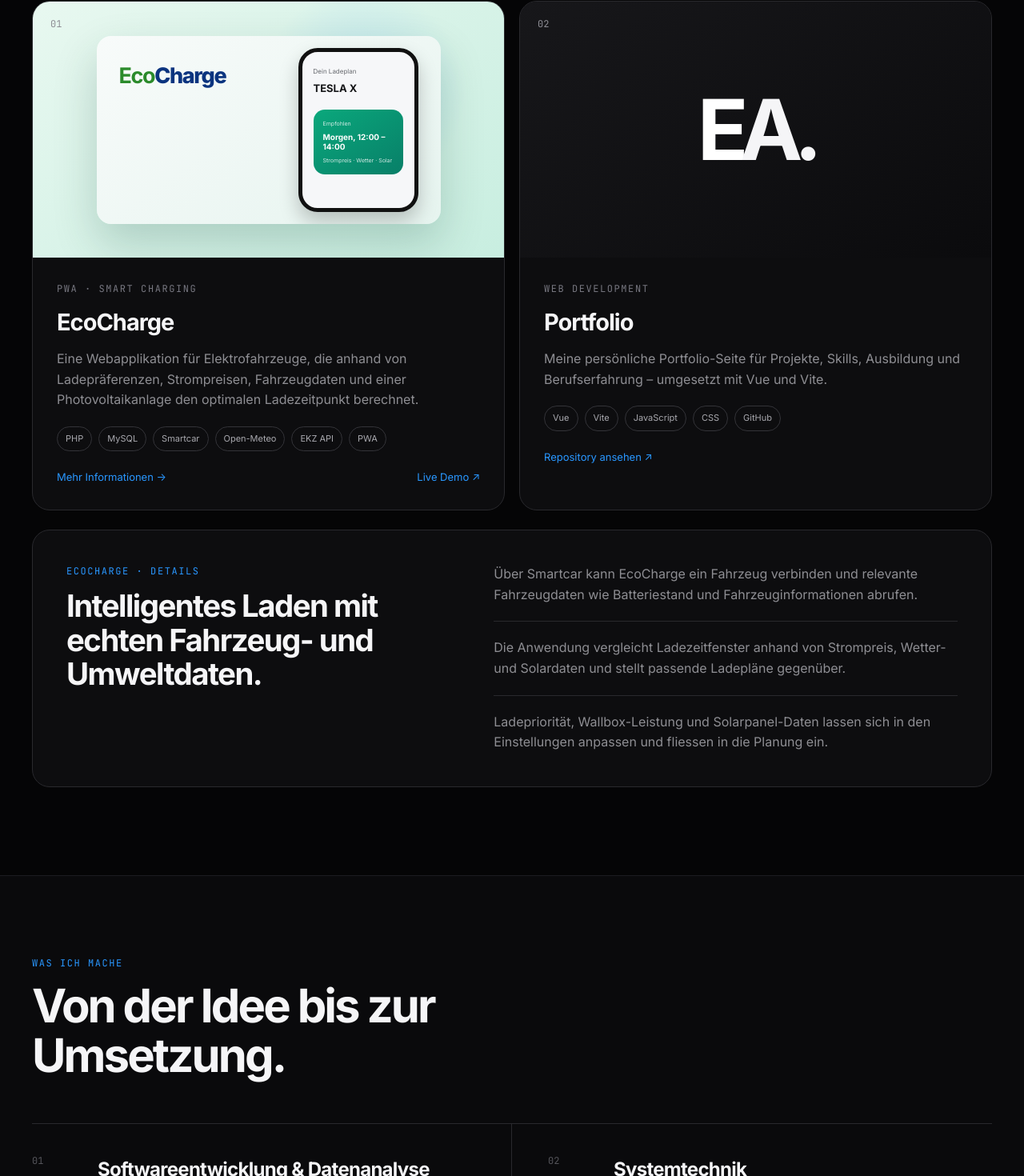
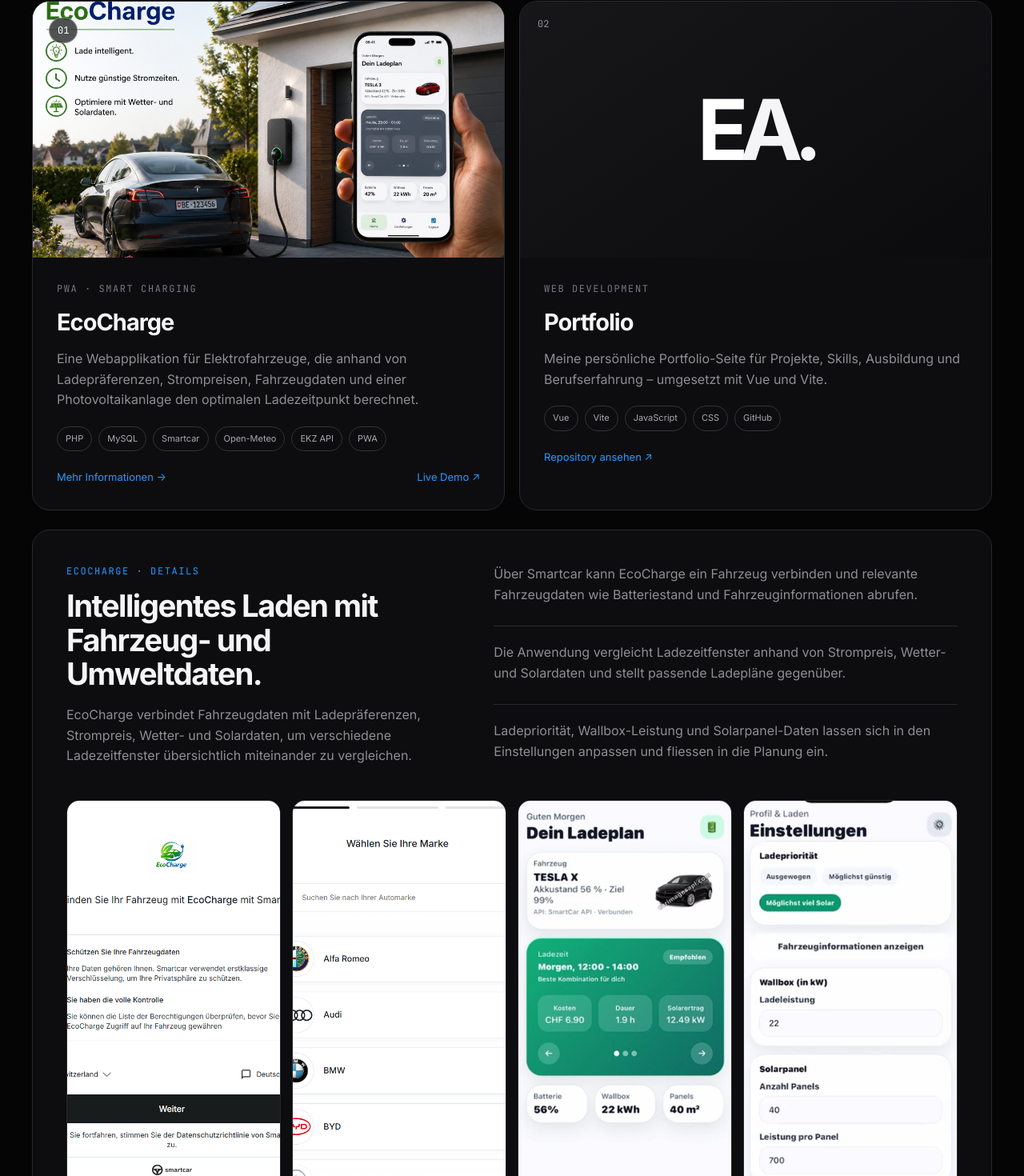
Before and after one commit to efeavci/portfolio-page, a Vue app: page / in a window 1280 px wide. Shown: the part 1273-2743 px from the top of the page at 80% size. Built offline with nearby package versions, Linux system fonts and the light colour scheme.

Commit message:
Add EcoCharge project gallery

```diff
--- a/src/components/ProjectsSection.vue
+++ b/src/components/ProjectsSection.vue
@@ -1,25 +1,28 @@
+<script setup>
+import ecochargeCover from "../../assets/images/ecocharge/cover.png";
+import smartcarConnect from "../../assets/images/ecocharge/smartcar_connect.png";
+import vehicleSelection from "../../assets/images/ecocharge/vehicle_selection.png";
+import chargingPlan from "../../assets/images/ecocharge/charging_plan1.png";
+import settings from "../../assets/images/ecocharge/settings.png";
+</script>
+
 <template>
   <section class="section projects" id="work">
     <header class="section-heading">
       <p class="eyebrow">PROJEKTE</p>
       <h2>Projekte, an denen ich gearbeitet habe.</h2>
     </header>
+
     <div class="projects-grid">
       <article class="project-card ecocharge-card">
-        <div class="project-image ecocharge-art">
+        <div class="project-image ecocharge-cover">
           <span>01</span>
-          <div class="ecocharge-preview" aria-hidden="true">
-            <div class="ecocharge-brand"><strong>Eco</strong>Charge</div>
-            <div class="ecocharge-phone">
-              <small>Dein Ladeplan</small>
-              <strong>TESLA X</strong>
-              <div class="charge-plan">
-                <span>Empfohlen</span>
-                <b>Morgen, 12:00 – 14:00</b>
-                <small>Strompreis · Wetter · Solar</small>
-              </div>
-            </div>
-          </div>
+          <img
+            :src="ecochargeCover"
+            alt="EcoCharge – Smart-Charging-Webapplikation"
+            loading="lazy"
+            decoding="async"
+          />
         </div>
         <div class="project-content">
           <p class="meta">PWA · SMART CHARGING</p>
@@ -47,6 +50,7 @@
           </div>
         </div>
       </article>
+
       <article class="project-card">
         <div class="project-image portfolio-art">
           <span>02</span><strong>EA.</strong>
@@ -74,10 +78,16 @@
     </div>
 
     <article class="ecocharge-details" id="ecocharge-details">
-      <div>
+      <div class="ecocharge-intro">
         <p class="eyebrow">ECOCHARGE · DETAILS</p>
-        <h3>Intelligentes Laden mit echten Fahrzeug- und Umweltdaten.</h3>
+        <h3>Intelligentes Laden mit Fahrzeug- und Umweltdaten.</h3>
+        <p>
+          EcoCharge verbindet Fahrzeugdaten mit Ladepräferenzen, Strompreis,
+          Wetter- und Solardaten, um verschiedene Ladezeitfenster übersichtlich
+          miteinander zu vergleichen.
+        </p>
       </div>
+
       <div class="ecocharge-features">
         <p>
           Über Smartcar kann EcoCharge ein Fahrzeug verbinden und relevante
@@ -92,94 +102,76 @@
           den Einstellungen anpassen und fliessen in die Planung ein.
         </p>
       </div>
+
+      <div class="ecocharge-gallery">
+        <figure>
+          <img
+            :src="smartcarConnect"
+            alt="EcoCharge Smartcar-Verbindung"
+            loading="lazy"
+            decoding="async"
+          />
+          <figcaption>Fahrzeug über Smartcar verbinden</figcaption>
+        </figure>
+        <figure>
+          <img
+            :src="vehicleSelection"
+            alt="EcoCharge Fahrzeugauswahl"
+            loading="lazy"
+            decoding="async"
+          />
+          <figcaption>Fahrzeug auswählen</figcaption>
+        </figure>
+        <figure>
+          <img
+            :src="chargingPlan"
+            alt="EcoCharge Ladeplanung"
+            loading="lazy"
+            decoding="async"
+          />
+          <figcaption>Ladezeiten vergleichen</figcaption>
+        </figure>
+        <figure>
+          <img
+            :src="settings"
+            alt="EcoCharge Einstellungen für Laden und Solaranlage"
+            loading="lazy"
+            decoding="async"
+          />
+          <figcaption>Lade- und Solareinstellungen</figcaption>
+        </figure>
+      </div>
     </article>
   </section>
 </template>
 
 <style scoped>
-.ecocharge-art {
-  background:
-    radial-gradient(circle at 70% 35%, rgba(41, 151, 255, 0.18), transparent 28%),
-    linear-gradient(145deg, #e8f8f0, #c8eee0);
+.ecocharge-cover {
+  position: relative;
+  padding: 0;
+  overflow: hidden;
+  background: #dff4ec;
 }
 
-.ecocharge-preview {
-  width: min(82%, 430px);
-  height: 235px;
-  position: relative;
-  border-radius: 18px;
-  background: linear-gradient(145deg, #f8fbfa, #e6f4ef);
-  box-shadow: 0 24px 55px rgba(0, 60, 45, 0.2);
-  overflow: hidden;
+.ecocharge-cover > span {
+  position: absolute;
+  z-index: 2;
+  top: 20px;
+  left: 20px;
+  padding: 7px 10px;
+  border: 1px solid rgba(255, 255, 255, 0.35);
+  border-radius: 999px;
+  background: rgba(5, 5, 6, 0.68);
+  color: #fff;
+  backdrop-filter: blur(10px);
 }
 
-.ecocharge-brand {
-  position: absolute;
-  top: 28px;
-  left: 28px;
-  color: #0b347f;
-  font-size: 27px;
-  font-weight: 800;
-  letter-spacing: -0.05em;
-}
-
-.ecocharge-brand strong {
-  color: #2b8b2b;
-}
-
-.ecocharge-phone {
-  position: absolute;
-  width: 150px;
-  height: 205px;
-  right: 28px;
-  top: 15px;
-  padding: 18px 14px;
-  border: 5px solid #111;
-  border-radius: 24px;
-  background: #f6f7f9;
-  color: #161719;
-  box-shadow: 0 12px 25px rgba(0, 0, 0, 0.22);
-}
-
-.ecocharge-phone > small,
-.ecocharge-phone > strong {
+.ecocharge-cover img {
+  width: 100%;
+  height: 100%;
+  min-height: 330px;
   display: block;
-}
-
-.ecocharge-phone > small {
-  font-size: 8px;
-  color: #686b70;
-}
-
-.ecocharge-phone > strong {
-  margin-top: 4px;
-  font-size: 13px;
-}
-
-.charge-plan {
-  margin-top: 16px;
-  padding: 12px;
-  border-radius: 14px;
-  background: linear-gradient(145deg, #0aa87c, #087f68);
-  color: #fff;
-}
-
-.charge-plan span,
-.charge-plan b,
-.charge-plan small {
-  display: block;
-}
-
-.charge-plan span,
-.charge-plan small {
-  font-size: 7px;
-  opacity: 0.8;
-}
-
-.charge-plan b {
-  margin: 5px 0;
-  font-size: 10px;
-  line-height: 1.25;
+  object-fit: cover;
 }
 
 .project-actions {
@@ -195,17 +187,22 @@
   padding: 42px;
   display: grid;
   grid-template-columns: 0.9fr 1.1fr;
-  gap: 60px;
+  gap: 42px 60px;
   border: 1px solid var(--border);
   border-radius: 22px;
   background: var(--surface);
 }
 
-.ecocharge-details h3 {
+.ecocharge-intro h3 {
   margin-top: 12px;
   font-size: clamp(28px, 3vw, 40px);
   line-height: 1.1;
   letter-spacing: -0.04em;
+}
+
+.ecocharge-intro > p:last-child {
+  margin-top: 18px;
+  color: var(--muted);
 }
 
 .ecocharge-features {
@@ -224,21 +221,43 @@
   border-bottom: 0;
 }
 
+.ecocharge-gallery {
+  grid-column: 1 / -1;
+  display: grid;
+  grid-template-columns: repeat(4, minmax(0, 1fr));
+  gap: 14px;
+}
+
+.ecocharge-gallery figure {
+  overflow: hidden;
+  border: 1px solid var(--border);
+  border-radius: 16px;
+  background: var(--surface2);
+}
+
+.ecocharge-gallery img {
+  width: 100%;
+  aspect-ratio: 9 / 16;
+  display: block;
+  object-fit: cover;
+  object-position: top;
+}
+
+.ecocharge-gallery figcaption {
+  padding: 12px 14px;
+  color: var(--soft);
+  font-size: 12px;
+}
+
+@media (max-width: 900px) {
+  .ecocharge-gallery {
+    grid-template-columns: repeat(2, minmax(0, 1fr));
+  }
+}
+
 @media (max-width: 700px) {
-  .ecocharge-preview {
-    height: 210px;
-  }
-
-  .ecocharge-brand {
-    top: 24px;
-    left: 20px;
-    font-size: 22px;
-  }
-
-  .ecocharge-phone {
-    width: 135px;
-    height: 185px;
-    right: 18px;
+  .ecocharge-cover img {
+    min-height: 250px;
   }
 
   .ecocharge-details {
@@ -246,5 +265,15 @@
     gap: 28px;
     padding: 28px;
   }
+
+  .ecocharge-gallery {
+    grid-column: auto;
+  }
+}
+
+@media (max-width: 480px) {
+  .ecocharge-gallery {
+    grid-template-columns: 1fr;
+  }
 }
 </style>
```
